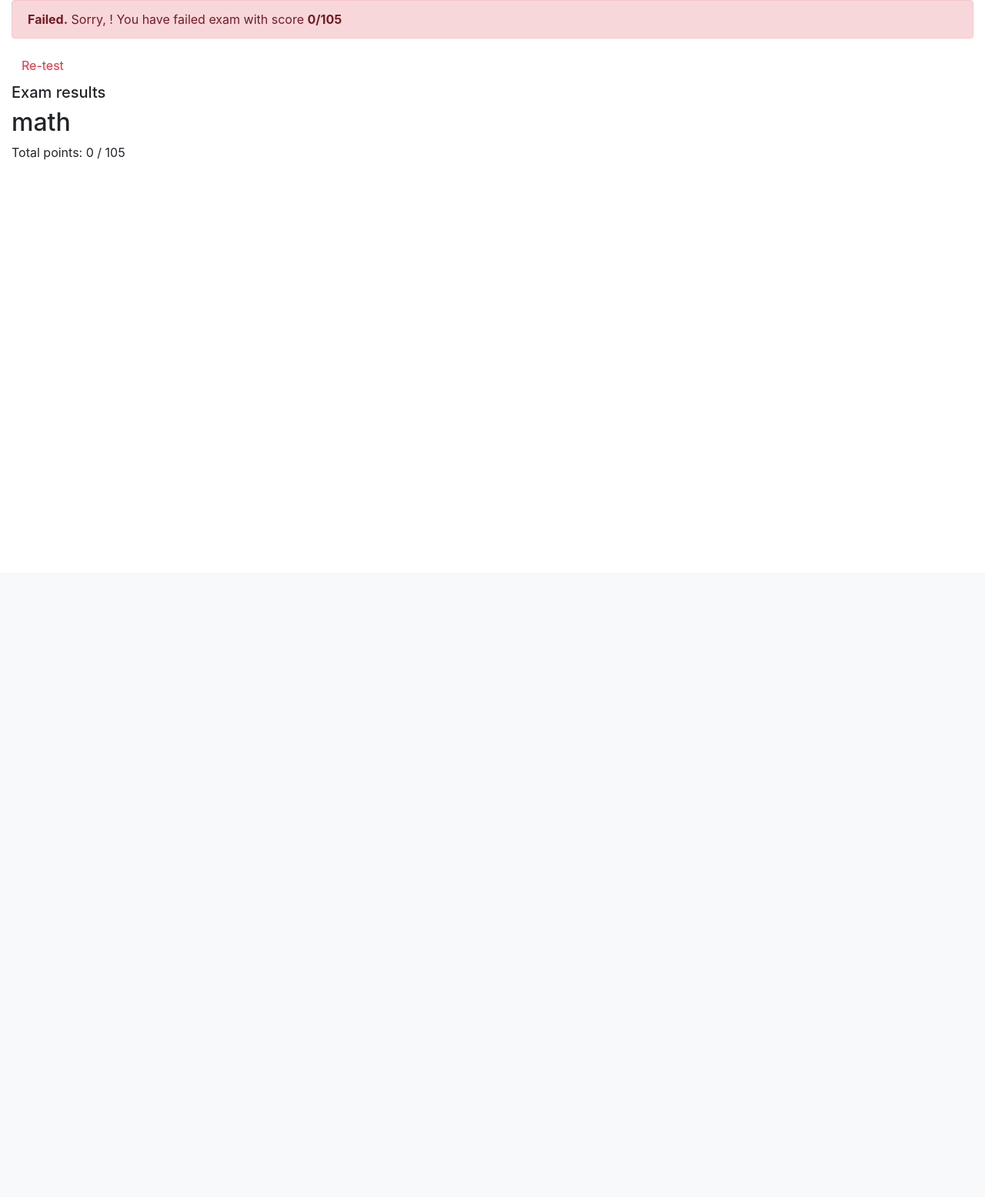
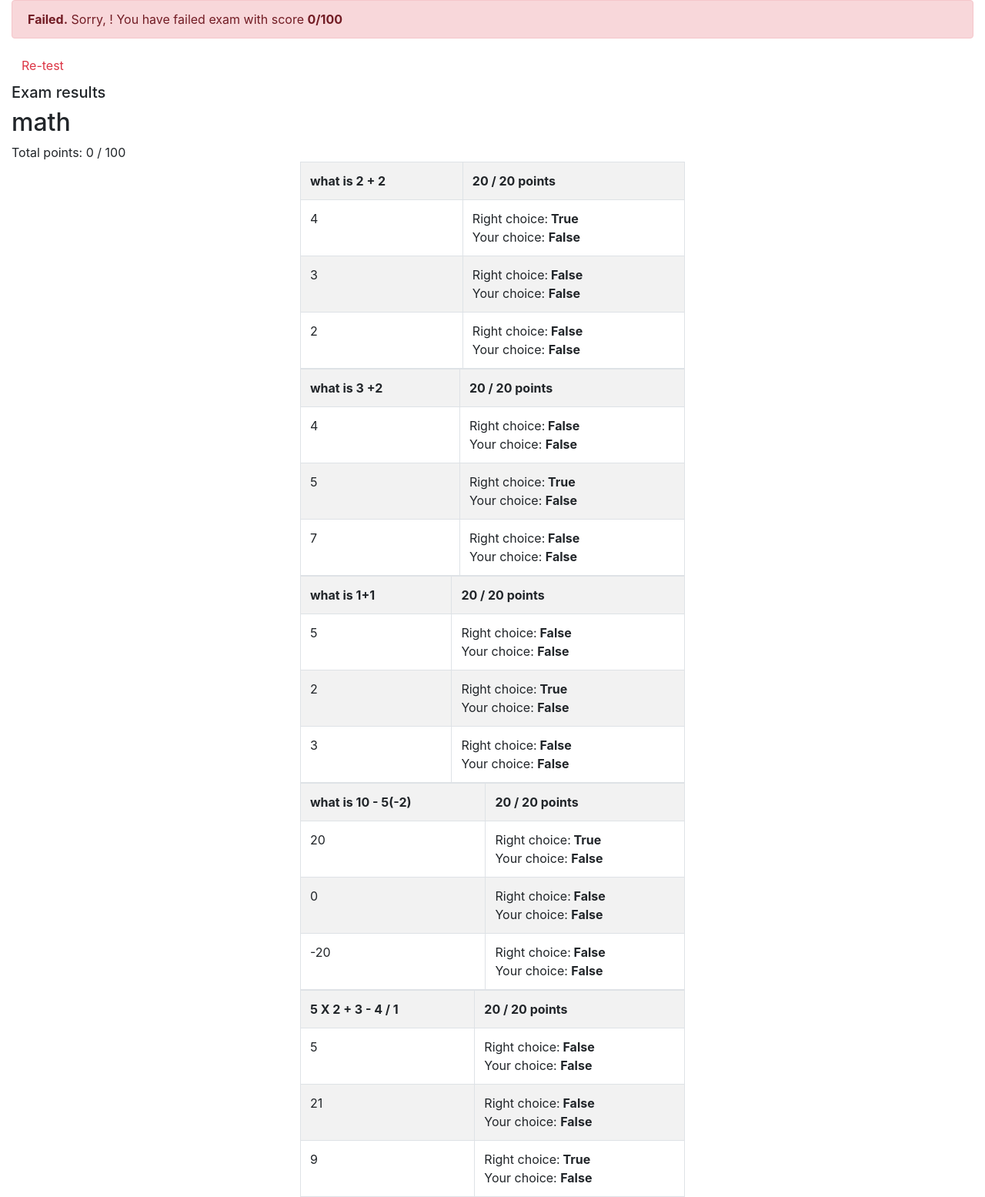
Before and after one commit to jadogeri/final-cloud-app-with-database, a Django app: page /onlinecourse/course/1/submission/1/result/ in a window 1280 px wide. Shown: the part 56-1611 px from the top of the page at 77% size. Before the commit the page ends 263 px from the top, so only its background shows below. Run offline with Django 3.2, Linux system fonts and the light colour scheme; data comes from the database, SQL or seed files in the repository; both versions use the stored data as it was after the commit; some libraries are stand-ins or nearby versions.

Commit message:
update views.py url.py exam_result_bootstrap.html

```diff
--- a/onlinecourse/templates/onlinecourse/course_detail_bootstrap.html
+++ b/onlinecourse/templates/onlinecourse/course_detail_bootstrap.html
@@ -4,6 +4,7 @@
 <head>
     {% load static %}
     <link rel="stylesheet" href="https://maxcdn.bootstrapcdn.com/bootstrap/4.5.2/css/bootstrap.min.css">
+    <link rel="stylesheet" href="{% static 'onlinecourse/course_details.css' %}">
     <script src="https://ajax.googleapis.com/ajax/libs/jquery/3.5.1/jquery.min.js"></script>
     <script src="https://cdnjs.cloudflare.com/ajax/libs/popper.js/1.16.0/umd/popper.min.js"></script>
     <script src="https://maxcdn.bootstrapcdn.com/bootstrap/4.5.2/js/bootstrap.min.js"></script>
--- a/onlinecourse/templates/onlinecourse/exam_result_bootstrap.html
+++ b/onlinecourse/templates/onlinecourse/exam_result_bootstrap.html
@@ -38,7 +38,7 @@
     </nav>
 
     <div class="container-fluid">
-        {% if grade > 1 %}
+        {% if grade >= 80 %}
         <div class="alert alert-success">
             <!--HINT Display passed info -->
             <b>Congratulations, {{ user.username }}!</b> You have passed the exam and compleeted thhe course with score
@@ -58,6 +58,60 @@
             <!--HINT Display exam results-->
             <h2>{{ course.name }} </h2>
             Total points: {{ grade }} / {{ total }}
+            {% for question in course.question_set.all %}
+            <table class='table table-bordered table-striped' style='width:500px; margin:auto'>
+                <tr>
+                    <th colspan="1">
+                        {{ question.question_text }} </th>
+                    <th>
+                        {% for key, value in c_results.items %}
+                        {% if question.id == key %}
+                        {{ question.grade }}
+                        {% endif %}
+                        {% endfor %}
+
+                        / 20 points </th>
+
+                    {% for choice in question.choice_set.all %}
+                <tr>
+                    <td>{{ choice.choice_text }} </td>
+
+                    </td>
+
+                    <td :style='background-color:blue
+                          {% for key, value in c_results.items %}
+                                    {% if choice.id == key %}
+                                    {% if value == True %}
+                                    palegreen
+                                    {% else %}
+                                    lightpink
+
+                                 {% endif %}
+                                        {% endif %}
+                                {% endfor %}'>
+
+
+                        Right choice:<b> {{ choice.is_correct}} </b>
+
+                        <br> Your choice: <b>
+                            {% for key, value0 in c_submits.items %}
+                            {% if choice.id == key %}
+                            {{ value0 }}
+
+                            {% endif %}
+                            {% endfor %}
+                        </b>
+                        <br>
+
+                    </td>
+
+                </tr>
+
+                {% endfor %}
+                </tr>
+            </table>
+            {% endfor %}
+
 
         </div>
     </div>
--- a/onlinecourse/urls.py
+++ b/onlinecourse/urls.py
@@ -1,6 +1,7 @@
 from django.urls import path
 from django.conf import settings
 from django.conf.urls.static import static
+
 from . import views
 
 app_name = 'onlinecourse'
--- a/onlinecourse/views.py
+++ b/onlinecourse/views.py
@@ -175,19 +175,22 @@
             c_results[c.id] = temp_user == temp_right
             print("temp_user == temp_right ", temp_user == temp_right)
 
-            if temp_user == temp_right and temp_user > 0 :
+            if temp_user == temp_right and temp_user == True:
                 q_total_user += 1
+                q.grade = 20
+                q.save()
                 score += 1
 
         # q_results[q.id] =  q.grade*(q_total_user / q_total)
         q_results[q.id] = q.grade*(q_total_user / q_total)
-        total += q.grade
+
         total_user += q_results[q.id]
     context = {}
     context["course"] = course
     context["submission"] = submission
     # context["choices"]  =  submission.chocies.all()
-    context["total"] = total
+    print('total = ', total * 20)
+    context["total"] = total * 20
     context["total_user"] = total_user
     context["q_results"] = q_results
     context["c_submits"] = c_submits
@@ -196,7 +199,7 @@
     print("total =  ", total)
     # context["grade"]  =  int((total_user/total)*100)
     print("score = ", score)
-    context["grade"] = score
+    context["grade"] = score * 20
 
     # print(vars(submission.chocies))
     # user = request.user
--- a/static/onlinecourse/course.css
+++ b/static/onlinecourse/course.css
@@ -175,3 +175,7 @@
 .dropdown:hover .dropdown-content {display: block;}
 
 .dropdown:hover .dropbtn {background-color: darkblue;}
+
+.palegreen {background-color:palegreen;}
+
+.palepink {background-color:pink;}
--- /dev/null
+++ b/static/onlinecourse/exam_result.css
@@ -0,0 +1,5 @@
+
+
+td.palegreen {background-color:palegreen;}
+
+td.palepink {background-color:pink;}
```
Also changed, not shown: db.sqlite3.
